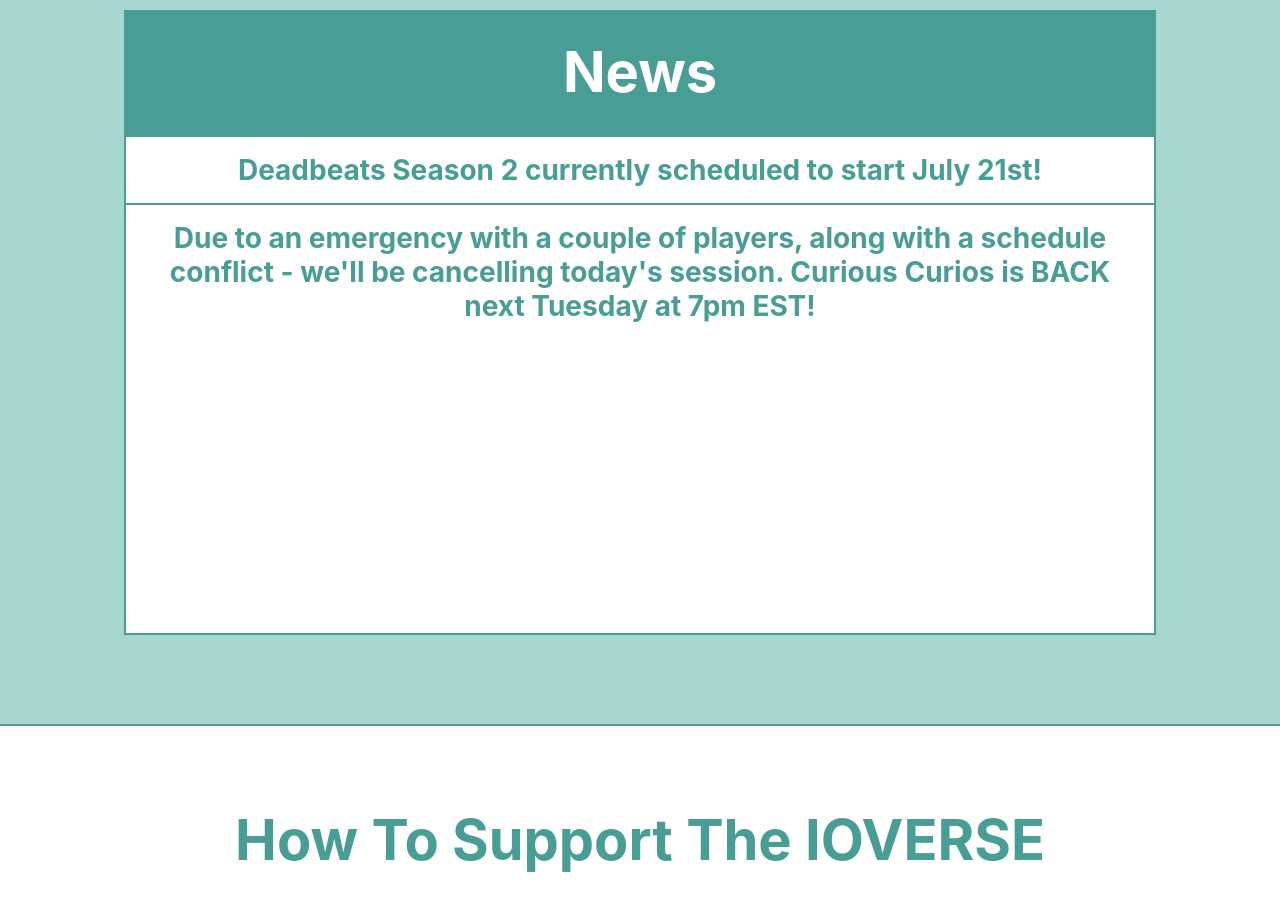
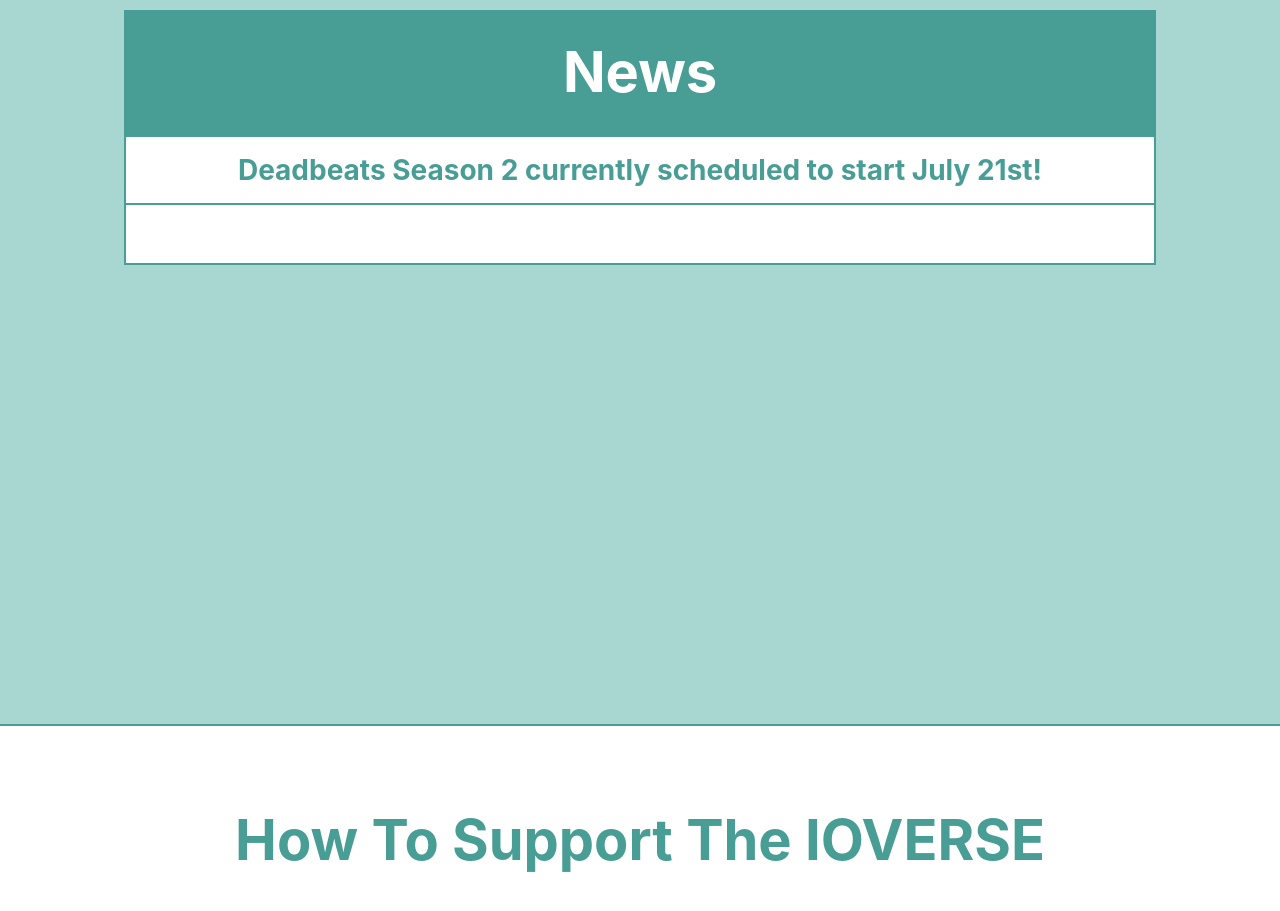
Before and after one commit to jrthayer/WorldOfIo.info, a React (Create React App) app: page / in a window 1280 px wide. Shown: the part 1820-2731 px from the top of the page. Built offline with nearby package versions, Linux system fonts and the light colour scheme.

Commit message:
Update news section

```diff
--- a/src/data/news.js
+++ b/src/data/news.js
@@ -1,9 +1,6 @@
 export default [
     {
         header: "Deadbeats Season 2 currently scheduled to start July 21st!",
-    },
-    {
-        header: "Due to an emergency with a couple of players, along with a schedule conflict - we'll be cancelling today's session. \n Curious Curios is BACK next Tuesday at 7pm EST!",
     },
     // {
     //     header: "Phase 3 Groups Announced",
--- a/src/pages/home/layout/components/tableList/components/tableSection.js
+++ b/src/pages/home/layout/components/tableList/components/tableSection.js
@@ -9,11 +9,11 @@ const TableSection = (props) => {
 
     return (
         <div className={styles.section}>
-            {data.header != undefined ? (
+            {data != undefined && data.header != undefined ? (
                 <div className={`${styles.header} fs-500`}>{data.header}</div>
             ) : null}
 
-            {data.sections != undefined
+            {data != undefined && data.sections != undefined
                 ? data.sections.map((singleEntry, index) => {
                       return <TableGroup data={singleEntry} key={index} />;
                   })
--- a/src/pages/home/layout/components/tableList/components/tableSection.module.scss
+++ b/src/pages/home/layout/components/tableList/components/tableSection.module.scss
@@ -1,5 +1,6 @@
 .section {
     padding: 1rem;
+    min-height: 60px;
 }
 
 .section:not(:first-of-type) {
--- a/src/pages/home/layout/components/tableList/tableList.js
+++ b/src/pages/home/layout/components/tableList/tableList.js
@@ -10,6 +10,7 @@ const TableList = (props) => {
             {data.map((singleEntry, index) => {
                 return <TableSection data={singleEntry} key={index} />;
             })}
+            <TableSection></TableSection>
         </div>
     );
 };
--- a/src/pages/home/layout/components/tableList/tableList.module.scss
+++ b/src/pages/home/layout/components/tableList/tableList.module.scss
@@ -2,5 +2,5 @@
     background-color: var(--color-white-always);
     border: solid 2px var(--color-primary);
 
-    min-height: 500px;
+    // min-height: 500px;
 }
```
